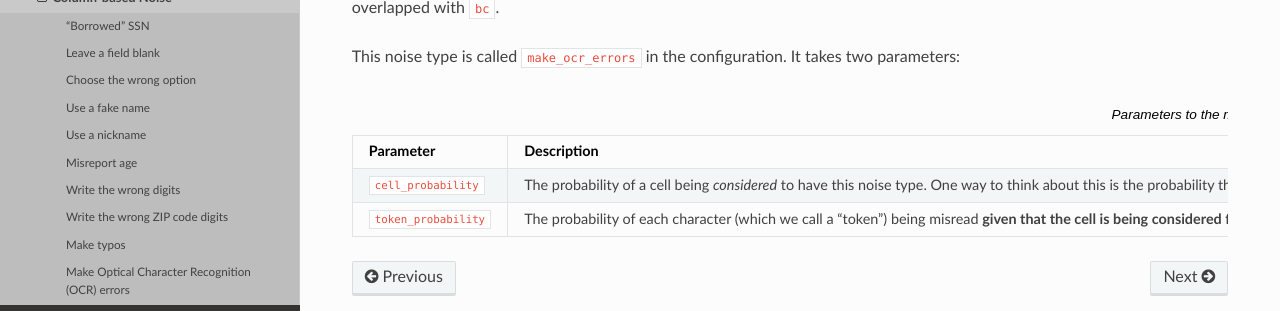
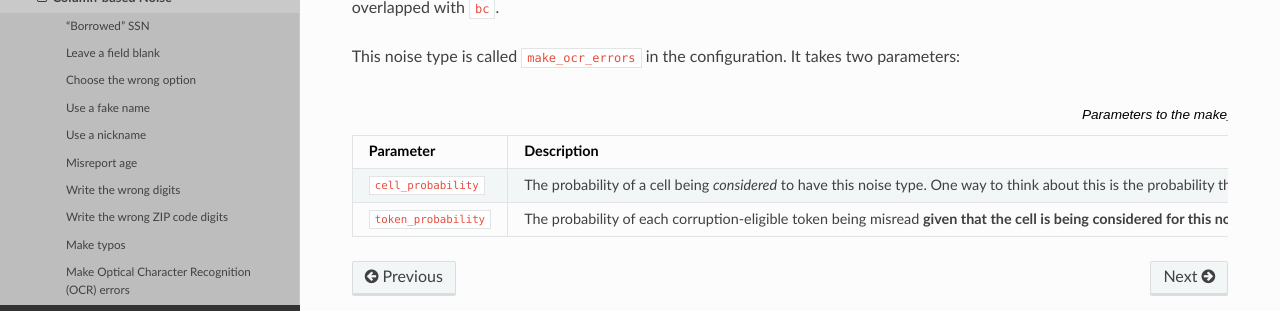
Before and after one commit to ihmeuw/pseudopeople, a Sphinx documentation site: the page built from docs/source/noise/column_noise.rst, in a window 1280 px wide and 900 px high, scrolled down 4896 px. Shown: the part 474-785 px from the top of the window. Built offline with Sphinx 7.4.7 and the Read the Docs theme 2.0.0, drawn with Linux system fonts in a browser that asks for light colours.

Commit message:
Update docs/source/noise/column_noise.rst
Co-authored-by: Zeb Burke-Conte <zmbc@users.noreply.github.com>

```diff
--- a/docs/source/noise/column_noise.rst
+++ b/docs/source/noise/column_noise.rst
@@ -340,7 +340,7 @@
       Whether or not there are actually any errors depends on the next parameter.
     - 0.01 (1%)
   * - :code:`token_probability`
-    - The probability of each character (which we call a "token") being misread
+    - The probability of each corruption-eligible token being misread
       **given that the cell is being considered for this noise type**.
       One way to think about this is the probability of an OCR error on any given character when a character is misread.
     - 0.1 (10%)
```
